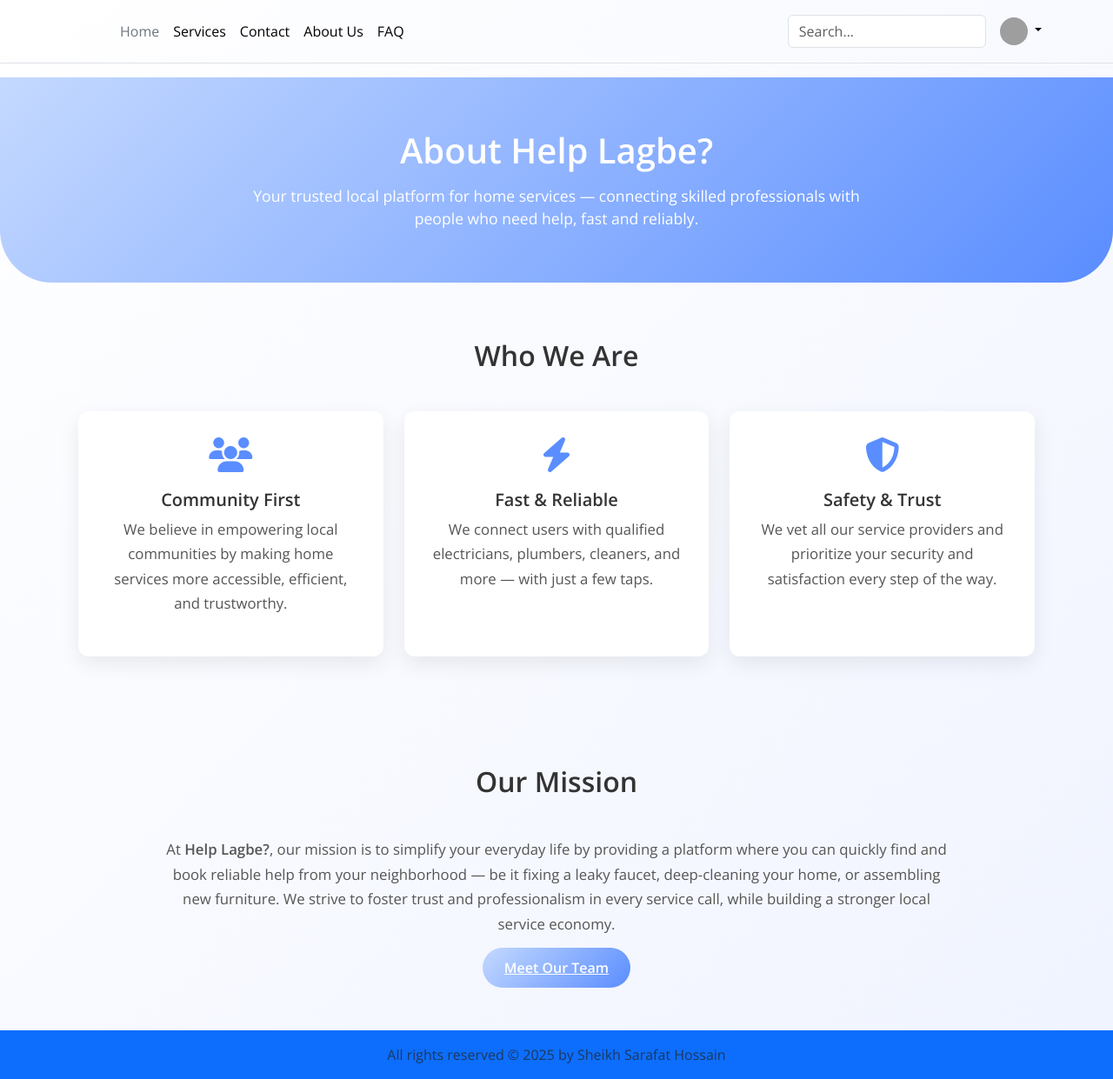
After one commit to shiekhsarafathossain/helplagbe, a PHP site: page /about.php in a window 1280 px wide. The commit adds this page. Shown: the whole page at 87% size. Run offline with PHP 8.4, Linux system fonts and the light colour scheme; grey boxes are pictures that could not be loaded.

Commit message:
about us added

```diff
--- /dev/null
+++ b/about.php
@@ -0,0 +1,159 @@
+<!DOCTYPE html>
+<html lang="en">
+<head>
+  <meta charset="UTF-8">
+  <meta name="viewport" content="width=device-width, initial-scale=1.0">
+  <title>About Us - Help Lagbe?</title>
+
+  <!-- Bootstrap CSS -->
+  <link href="https://cdn.jsdelivr.net/npm/bootstrap@5.3.3/dist/css/bootstrap.min.css" rel="stylesheet">
+
+  <!-- Font Awesome -->
+  <link rel="stylesheet" href="https://cdnjs.cloudflare.com/ajax/libs/font-awesome/6.5.0/css/all.min.css">
+
+  <!-- Google Font -->
+  <link href="https://fonts.googleapis.com/css2?family=Open+Sans:wght@400;600&display=swap" rel="stylesheet">
+
+  <style>
+    body {
+      font-family: 'Open Sans', sans-serif;
+      background: linear-gradient(135deg, #FFFFFF 0%, #F0F4FF 100%);
+      color: #333;
+    }
+
+    .about-hero {
+      background: linear-gradient(135deg, #C4D9FF 0%, #5A8DFF 100%);
+      padding: 60px 20px;
+      color: white;
+      text-align: center;
+      border-bottom-left-radius: 60px;
+      border-bottom-right-radius: 60px;
+    }
+
+    .about-hero h1 {
+      font-weight: 700;
+      font-size: 2.5rem;
+      margin-bottom: 15px;
+    }
+
+    .about-hero p {
+      font-size: 1.1rem;
+      max-width: 700px;
+      margin: 0 auto;
+    }
+
+    .about-section {
+      padding: 60px 20px;
+    }
+
+    .about-icon {
+      font-size: 40px;
+      color: #5A8DFF;
+      margin-bottom: 20px;
+    }
+
+    .about-card {
+      border: none;
+      background: #fff;
+      border-radius: 12px;
+      padding: 30px;
+      box-shadow: 0 8px 24px rgba(0, 0, 0, 0.08);
+      transition: all 0.3s ease;
+      height: 100%;
+    }
+
+    .about-card:hover {
+      transform: translateY(-5px);
+      box-shadow: 0 12px 32px rgba(0, 0, 0, 0.1);
+    }
+
+    .section-title {
+      font-weight: bold;
+      font-size: 2rem;
+      margin-bottom: 40px;
+      text-align: center;
+    }
+
+    .mission-text {
+      font-size: 1.05rem;
+      color: #555;
+      line-height: 1.7;
+    }
+
+    .team-btn {
+      background: linear-gradient(135deg, #C4D9FF, #5A8DFF);
+      border: none;
+      color: #fff;
+      padding: 12px 25px;
+      border-radius: 30px;
+      transition: all 0.3s ease;
+      font-weight: 600;
+    }
+
+    .team-btn:hover {
+      box-shadow: 0 10px 24px rgba(0, 0, 0, 0.1);
+      transform: translateY(-3px);
+    }
+  </style>
+</head>
+<body>
+
+<!-- Navbar -->
+<?php include("./common_function/navbar.php"); ?>
+
+<!-- Hero Section -->
+<section class="about-hero">
+  <h1>About Help Lagbe?</h1>
+  <p>Your trusted local platform for home services — connecting skilled professionals with people who need help, fast and reliably.</p>
+</section>
+
+<!-- About Details Section -->
+<section class="about-section container">
+  <div class="section-title">Who We Are</div>
+  <div class="row g-4">
+    <div class="col-md-4">
+      <div class="about-card text-center">
+        <i class="fas fa-users about-icon"></i>
+        <h5 class="fw-bold">Community First</h5>
+        <p class="mission-text">We believe in empowering local communities by making home services more accessible, efficient, and trustworthy.</p>
+      </div>
+    </div>
+    <div class="col-md-4">
+      <div class="about-card text-center">
+        <i class="fas fa-bolt about-icon"></i>
+        <h5 class="fw-bold">Fast & Reliable</h5>
+        <p class="mission-text">We connect users with qualified electricians, plumbers, cleaners, and more — with just a few taps.</p>
+      </div>
+    </div>
+    <div class="col-md-4">
+      <div class="about-card text-center">
+        <i class="fas fa-shield-alt about-icon"></i>
+        <h5 class="fw-bold">Safety & Trust</h5>
+        <p class="mission-text">We vet all our service providers and prioritize your security and satisfaction every step of the way.</p>
+      </div>
+    </div>
+  </div>
+</section>
+
+<!-- Mission Section -->
+<section class="container about-section">
+  <div class="section-title">Our Mission</div>
+  <div class="row justify-content-center">
+    <div class="col-lg-10">
+      <p class="mission-text text-center">
+        At <strong>Help Lagbe?</strong>, our mission is to simplify your everyday life by providing a platform where you can quickly find and book reliable help from your neighborhood — be it fixing a leaky faucet, deep-cleaning your home, or assembling new furniture. We strive to foster trust and professionalism in every service call, while building a stronger local service economy.
+      </p>
+      <div class="text-center mt-4">
+        <a href="contact.php" class="team-btn">Meet Our Team</a>
+      </div>
+    </div>
+  </div>
+</section>
+
+<!-- Footer -->
+<?php include("./common_function/footer.php"); ?>
+
+<!-- Bootstrap JS -->
+<script src="https://cdn.jsdelivr.net/npm/bootstrap@5.3.3/dist/js/bootstrap.bundle.min.js"></script>
+</body>
+</html>
--- a/common_function/footer.php
+++ b/common_function/footer.php
@@ -1,4 +1,4 @@
-<footer class="py-3 bg-danger text-center" style="width: 100%; margin: 0; padding: 0; position: relative; clear: both; min-height: 50px;">
+<footer class="py-3 bg-primary text-center" style="width: 100%; margin: 0; padding: 0; position: relative; clear: both; min-height: 50px;">
     <div style="display: flex; flex-direction: column; align-items: center; justify-content: center;">
         <p class="text-body-secondary m-0">All rights reserved © 2025 by Sheikh Sarafat Hossain</p>
     </div>
--- a/common_function/navbar.php
+++ b/common_function/navbar.php
@@ -18,7 +18,7 @@
                         <a href="contact.php" class="nav-link px-2 link-body-emphasis">Contact</a>
                     </li>
                     <li>
-                        <a href="#" class="nav-link px-2 link-body-emphasis">About Us</a>
+                        <a href="about.php" class="nav-link px-2 link-body-emphasis">About Us</a>
                     </li>
                     <li>
                         <a href="#" class="nav-link px-2 link-body-emphasis">FAQ</a>
--- a/index.php
+++ b/index.php
@@ -23,7 +23,7 @@
 
             <!-- sidebar start -->
             <div class="col-md-2">
-                <div class="d-flex flex-column flex-shrink-0 p-3 bg-body-tertiary" style="height: 100vh;">
+                <div class="d-flex flex-column flex-shrink-0 p-3 bg-body-tertiary">
                     <a href="/" class="d-flex align-items-center mb-3 mb-md-0 me-md-auto link-body-emphasis text-decoration-none">
                         <svg class="bi pe-none me-2" width="40" height="32" aria-hidden="true">
                             <use xlink:href="#bootstrap"></use>
```
